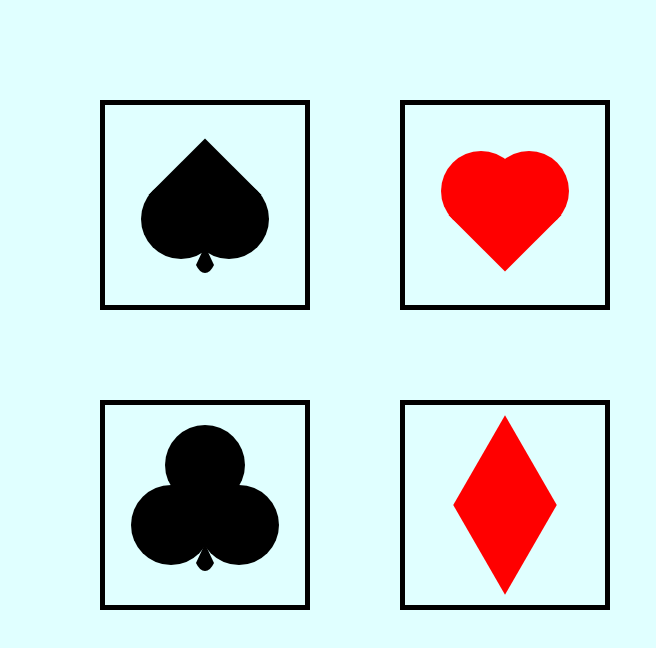
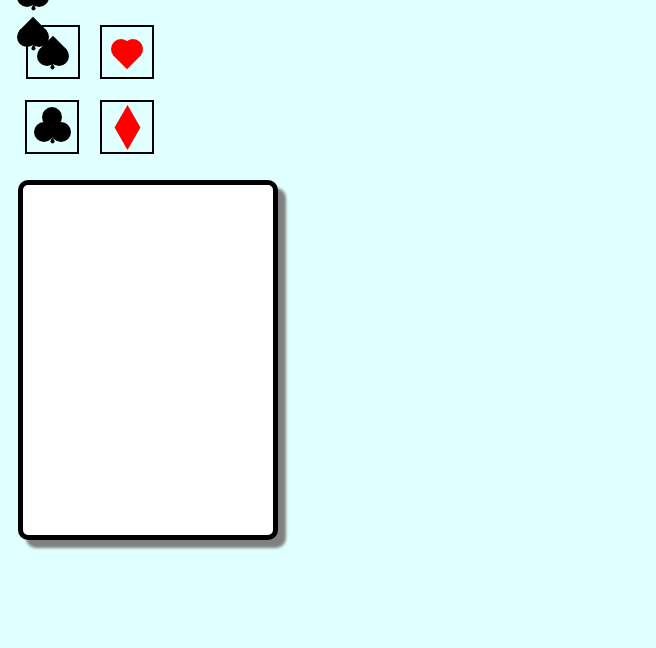
Before and after one commit to Krenwae/cardGames, a plain HTML site: page suit.html in a window 1280 px wide. Shown: the whole page, without its empty margins (0-656 px from the left). Drawn offline with nearby package versions, Linux system fonts and the light colour scheme.

Commit message:
Tried to change card suit
Trying to add the ability to change a card value's suit with the
Javascript. I might look into a CSS solution tomorrow.

```diff
--- a/shuffleDraw.js
+++ b/shuffleDraw.js
@@ -56,7 +56,7 @@ $(function(){
     console.log(shuffledDeck[0]);
 
     //displays the top card
-    $(".cardBack").html(shuffledDeck[0].num+ " of "+shuffledDeck[0].suit);
+    $('.cardBack').html(shuffledDeck[0].num+ " of "+shuffledDeck[0].suit);
 
     //returns the shuffled deck as the deck to use
     builtDeck = shuffledDeck;
--- a/suit.css
+++ b/suit.css
@@ -1,5 +1,5 @@
 html {
-  font-size: 200px ;
+  font-size: 10px ;
 }
 
 body {
@@ -7,151 +7,187 @@ body {
 }
 
 .suit {
-  height: 1rem;
-  width: 1rem;
-  border: .025rem solid black;
+  height: 5rem;
+  width: 5rem;
+  border: .2rem solid black;
   position: fixed;
 }
 
 .Spades {
-  top: .5rem;
-  left: .5rem
+  top: 2.5rem;
+  left: 2.55rem
 }
 
 .Hearts {
-  top: .5rem;
-  left: 2rem
+  top: 2.5rem;
+  left: 10rem
 }
 
 .Clubs {
-  top: 2rem;
-  left: .5rem;
+  top: 10rem;
+  left: 2.5rem;
 }
 
 .Diamonds {
-  top: 2rem;
-  left: 2rem;
+  top: 10rem;
+  left: 10rem;
 }
 
 
 .spadeMiddle {
-  height: .4rem;
-  width: .4rem;
+  height: 2rem;
+  width: 2rem;
   background-color: black;
   transform: rotate(45deg);
   position: relative;
-  top: .25rem;
-  left:.3rem;
+  top: 1.25rem;
+  left: 1.5rem;
 }
 
 .spadeLeft {
-  height: .4rem;
-  width: .4rem;
-  border-radius: .2rem;
+  height: 2rem;
+  width: 2rem;
+  border-radius: 1rem;
   background-color: black;
   position: relative;
-  top: -.03rem;
-  left: .18rem;
+  top: -.15rem;
+  left: .9rem;
 }
 
 .spadeRight {
-  height: .4rem;
-  width: .4rem;
-  border-radius: .2rem;
+  height: 2rem;
+  width: 2rem;
+  border-radius: 1rem;
   background-color: black;
   position: relative;
-  top: -.43rem;
-  left: .42rem;
+  top: -2.15rem;
+  left: 2.1rem;
 }
 
 .spadeBottom {
-  height: .1rem;
-  width: .1rem;
-  border-bottom-right-radius: .1rem;
+  height: .5rem;
+  width: .5rem;
+  border-bottom-right-radius: .5rem;
   background-color: black;
   transform: rotate(45deg) skew(20deg, 20deg);
   position: relative;
-  top: -.45rem;
-  left: .45rem;
+  top: -2.25rem;
+  left: 2.25rem;
 }
 
 .heartMiddle {
-  height: .4rem;
-  width: .4rem;
+  height: 2rem;
+  width: 2rem;
   background-color: red;
   transform: rotate(45deg);
   position: relative;
-  top: .35rem;
-  left:.3rem;
+  top: 1.75rem;
+  left: 1.5rem;
 }
 
 .heartLeft {
-  height: .4rem;
-  width: .4rem;
-  border-radius: .2rem;
+  height: 2rem;
+  width: 2rem;
+  border-radius: 1rem;
   background-color: red;
   position: relative;
-  top: -.17rem;
-  left: .18rem;
+  top: -.85rem;
+  left: .9rem;
 }
 
 .heartRight {
-  height: .4rem;
-  width: .4rem;
-  border-radius: .2rem;
+  height: 2rem;
+  width: 2rem;
+  border-radius: 1rem;
   background-color: red;
   position: relative;
-  top: -.57rem;
-  left: .42rem;
+  top: -2.85rem;
+  left: 2.10rem;
 }
 
 .clubTop {
-  height: .4rem;
-  width: .4rem;
-  border-radius: .2rem;
+  height: 2rem;
+  width: 2rem;
+  border-radius: 1rem;
   background-color: black;
   position: relative;
-  top: .1rem;
-  left: .3rem;
+  top: .5rem;
+  left: 1.5rem;
 }
 
 .clubLeft {
-  height: .4rem;
-  width: .4rem;
-  border-radius: .2rem;
+  height: 2rem;
+  width: 2rem;
+  border-radius: 1rem;
   background-color: black;
   position: relative;
   top: 0rem;
-  left: .13rem;
+  left: .65rem;
 }
 
 .clubRight {
-  height: .4rem;
-  width: .4rem;
-  border-radius: .2rem;
+  height: 2rem;
+  width: 2rem;
+  border-radius: 1rem;
   background-color: black;
   position: relative;
-  top: -.4rem;
-  left: .47rem;
+  top: -2rem;
+  left: 2.35rem;
 }
 
 .clubBottom {
-  height: .1rem;
-  width: .1rem;
-  border-bottom-right-radius: .1rem;
+  height: .5rem;
+  width: .5rem;
+  border-bottom-right-radius: .5rem;
   background-color: black;
   transform: rotate(45deg) skew(20deg, 20deg);
   position: relative;
-  top: -.46rem;
-  left: .45rem;
+  top: -2.3rem;
+  left: 2.25rem;
 }
 
 .diamond {
-  height: .5rem;
-  width: .5rem;
+  height: 2.5rem;
+  width: 2.5rem;
   background-color: red;
   transform: rotate(45deg) skew(15deg, 15deg);
   position: relative;
-  top: .25rem;
-  left:.25rem;
+  top: 1.25rem;
+  left: 1.25rem;
 }
+
+.cardFront {
+  margin: 1rem;
+  height: 35rem;
+  width: 25rem;
+  background-color: white;
+  position: absolute;
+  top: 17rem;
+  border: .5rem solid black;
+  border-radius: 1rem;
+  box-shadow: .8rem .8rem .3rem 0 grey;
+}
+
+.TL {
+position: relative;
+top: 0;
+left: 0;
+}
+
+.TR {
+position: relative;
+top: -6.5rem;
+right: -20rem;
+}
+
+.BL {
+position: relative;
+bottom: -17rem;
+left: 0;
+}
+
+.BR {
+position: relative;
+bottom: -10.5rem;
+right: -20rem;
+}
--- a/suit.html
+++ b/suit.html
@@ -7,6 +7,8 @@
     <meta http-equiv="X-UA-Compatible" content="ie=edge">
     <title>Card Games</title>
     <link rel="stylesheet" href="suit.css">
+    <script src="https://ajax.googleapis.com/ajax/libs/jquery/3.2.1/jquery.min.js"></script>
+    <script src="suit.js"></script>
   </head>
 
   <body>
@@ -30,6 +32,43 @@
     <div class="suit Diamonds">
       <div class="diamond"></div>
     </div>
+    <div class="cardFront">
+      <div class="TL"></div>
+      <div class="TR"></div>
+      <div class="BL"></div>
+      <div class="BR"></div>
+    </div>
   </body>
 
 </html>
+<div style="position: relative; top: 0; left: 0;">
+<div style="height: 2rem; width: 2rem; background-color: black; transform: rotate(45deg); position: relative; top: 1.25rem; left: 1.5rem;"></div>
+<div style="height: 2rem; width: 2rem; border-radius: 1rem; background-color: black; position: relative; top: -.15rem; left: .9rem;"></div>
+<div style="height: 2rem; width: 2rem; border-radius: 1rem; background-color: black; position: relative; top: -2.15rem; left: 2.1rem;"></div>
+<div style="height: .5rem; width: .5rem; border-bottom-right-radius: .5rem;
+background-color: black; transform: rotate(45deg) skew(20deg, 20deg); position: relative; top: -2.25rem; left: 2.25rem;"></div>
+</div>
+
+<div style="position: relative; top: -6.5rem; left: -20rem;">
+<div style="height: 2rem; width: 2rem; background-color: black; transform: rotate(45deg); position: relative; top: 1.25rem; left: 1.5rem;"></div>
+<div style="height: 2rem; width: 2rem; border-radius: 1rem; background-color: black; position: relative; top: -.15rem; left: .9rem;"></div>
+<div style="height: 2rem; width: 2rem; border-radius: 1rem; background-color: black; position: relative; top: -2.15rem; left: 2.1rem;"></div>
+<div style="height: .5rem; width: .5rem; border-bottom-right-radius: .5rem;
+background-color: black; transform: rotate(45deg) skew(20deg, 20deg); position: relative; top: -2.25rem; left: 2.25rem;"></div>
+</div>
+
+<div style="position: relative; top: -17rem; left: 0;">
+<div style="height: 2rem; width: 2rem; background-color: black; transform: rotate(45deg); position: relative; top: 1.25rem; left: 1.5rem;"></div>
+<div style="height: 2rem; width: 2rem; border-radius: 1rem; background-color: black; position: relative; top: -.15rem; left: .9rem;"></div>
+<div style="height: 2rem; width: 2rem; border-radius: 1rem; background-color: black; position: relative; top: -2.15rem; left: 2.1rem;"></div>
+<div style="height: .5rem; width: .5rem; border-bottom-right-radius: .5rem;
+background-color: black; transform: rotate(45deg) skew(20deg, 20deg); position: relative; top: -2.25rem; left: 2.25rem;"></div>
+</div>
+
+<div style="position: relative; top: -10.5rem; left: -20rem;">
+<div style="height: 2rem; width: 2rem; background-color: black; transform: rotate(45deg); position: relative; top: 1.25rem; left: 1.5rem;"></div>
+<div style="height: 2rem; width: 2rem; border-radius: 1rem; background-color: black; position: relative; top: -.15rem; left: .9rem;"></div>
+<div style="height: 2rem; width: 2rem; border-radius: 1rem; background-color: black; position: relative; top: -2.15rem; left: 2.1rem;"></div>
+<div style="height: .5rem; width: .5rem; border-bottom-right-radius: .5rem;
+background-color: black; transform: rotate(45deg) skew(20deg, 20deg); position: relative; top: -2.25rem; left: 2.25rem;"></div>
+</div>
```
Also changed, not shown: index.html (+7 -2 lines), suit.js (added, +58 -0 lines), cards.css (renamed from drawShuffle.css).
